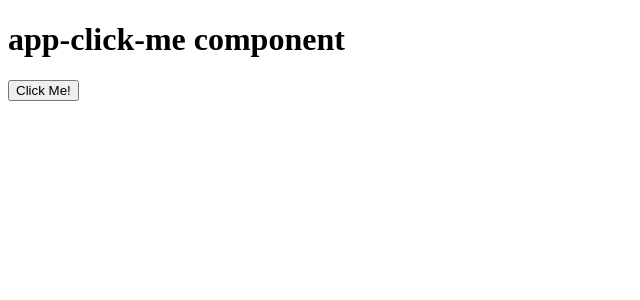
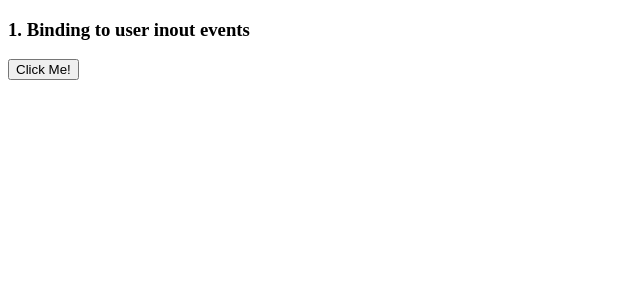
Before and after one commit to techneo1/UIGuild, an Angular app in the folder angular-forms/: page / in a window 1280 px wide. Shown: the top 300 px of the page, without its empty margins (0-640 px from the left). Built offline with nearby package versions, Linux system fonts and the light colour scheme.

Commit message:
1. Binding to user input events

```diff
--- a/angular-forms/src/app/user-input/click-me/click-me.component.ts
+++ b/angular-forms/src/app/user-input/click-me/click-me.component.ts
@@ -3,7 +3,7 @@ import { Component, OnInit } from '@angular/core';
 @Component({
   selector: 'app-click-me',
   template: `
-        <h1>app-click-me component</h1>
+        <h3>1. Binding to user inout events</h3>
         <button (click)="onClickMe()">Click Me!</button>
         {{ clickMessage }}
   `
```
